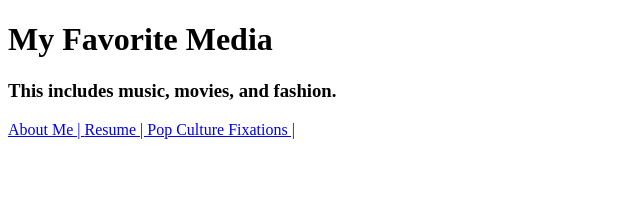
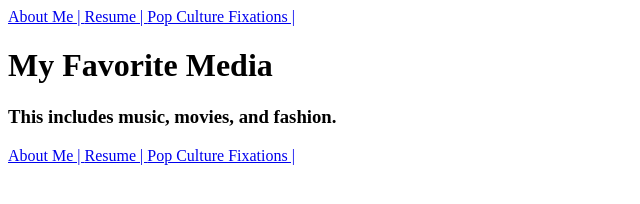
Before and after one commit to rduong11/ITMD_361_proj1, a plain HTML site: page media.html in a window 1280 px wide. Shown: the whole page, without its empty margins (0-640 px from the left). Drawn offline with Linux system fonts and the light colour scheme.

Commit message:
switched nav bar to top

```diff
--- a/media.html
+++ b/media.html
@@ -6,6 +6,11 @@
     <title>Favorite Media</title>
 </head>
 <body>
+  <nav>
+    <a href = "index.html">About Me | </a>
+    <a href = "resume.html">Resume | </a>
+    <a href = "media.html">Pop Culture Fixations | </a>
+  </nav>
   <h1>My Favorite Media</h1>
   <h3>This includes music, movies, and fashion.</h3>
   <nav>
```
Also changed, not shown: index.html (+2 -3 lines), resume.html (+1 -1 lines).
